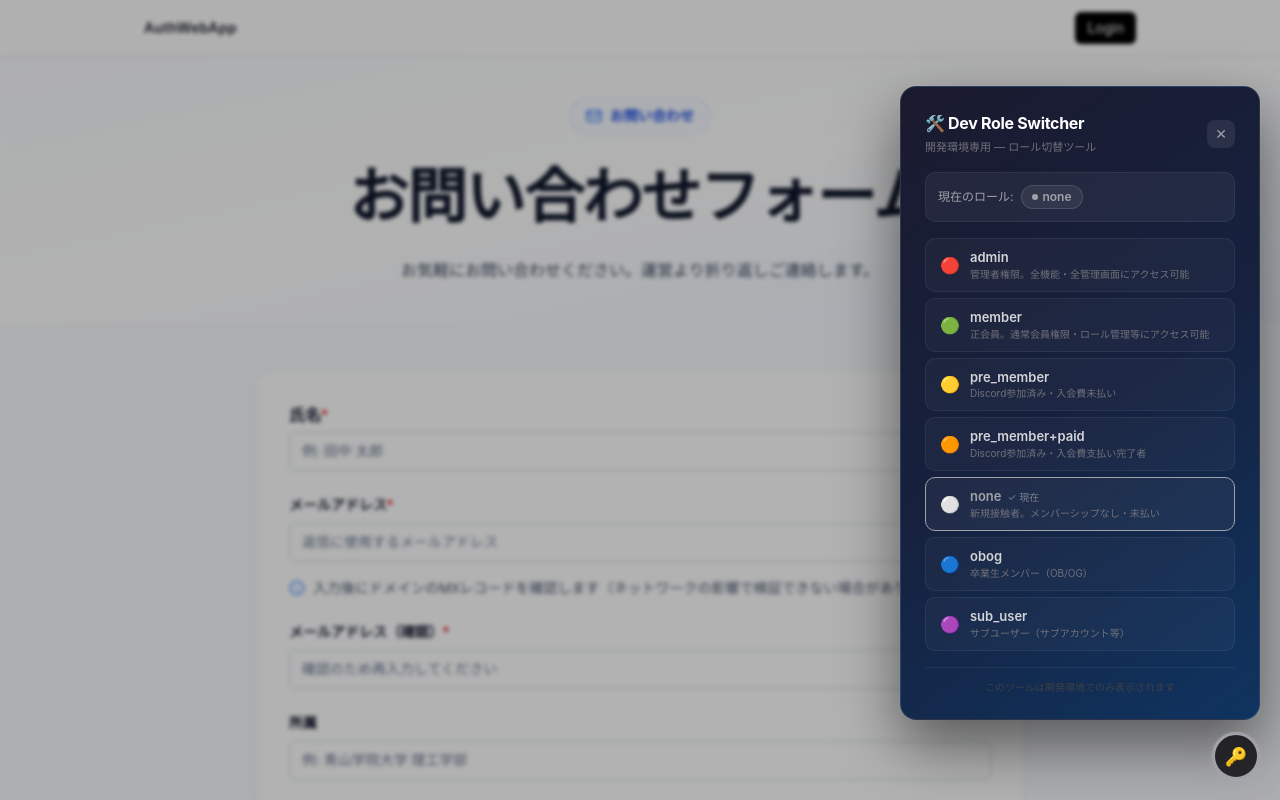
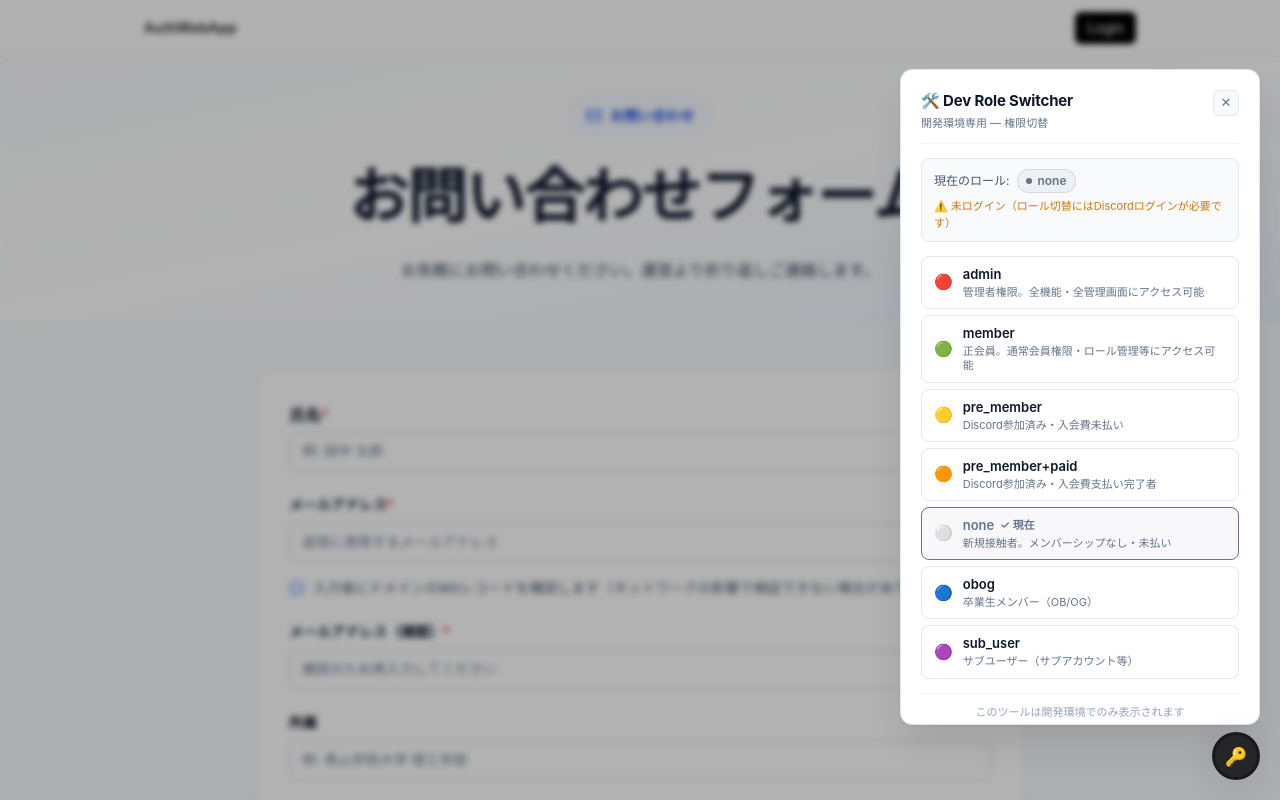
Before and after one commit to digitart-tech-assoc/AuthWebApp, a Next.js app in the folder frontend/: page /contact in a window 1280 px wide. Both pictures are taken after a click on the button "Dev Role Switcher". Shown: the top 800 px of the page. Built offline with nearby package versions, Linux system fonts and the light colour scheme; no server answers.

Commit message:
feat: DevRoleSwitcherの表示色を修正

```diff
--- a/frontend/src/components/dev/DevRoleSwitcher.tsx
+++ b/frontend/src/components/dev/DevRoleSwitcher.tsx
@@ -4,8 +4,10 @@
  * DevRoleSwitcher — 開発環境専用のロール切替モーダル
  *
  * 画面右下のフローティングボタンをクリックするとモーダルが開き、
- * ワンクリックで user_memberships + paid_invitations を操作してロールを切り替えられる。
+ * 7つの権限（admin / member / pre_member / pre_member+paid / none / obog / sub_user）
+ * をワンクリックで切り替えることができる。
  *
+ * 既存のWebページに合わせた、白基調でシンプルなデザイン。
  * NODE_ENV === "development" の場合のみマウントされる（layout.tsx で制御）。
  */
 
@@ -27,7 +29,7 @@ type Preset = {
 	description: string;
 };
 
-/* ─── プリセット（指定された7つのペルソナ） ─── */
+/* ─── プリセット ─── */
 const PRESETS: Preset[] = [
 	{
 		label: "admin",
@@ -80,14 +82,14 @@ const PRESETS: Preset[] = [
 	},
 ];
 
-/* ─── ロール表示色マッピング ─── */
+/* ─── ロール表示色マッピング（白背景用） ─── */
 const ROLE_COLORS: Record<string, string> = {
-	admin: "#ef4444",
-	member: "#22c55e",
-	pre_member: "#eab308",
-	none: "#a1a1aa",
-	obog: "#3b82f6",
-	sub_user: "#a855f7",
+	admin: "#dc2626",
+	member: "#16a34a",
+	pre_member: "#d97706",
+	none: "#64748b",
+	obog: "#2563eb",
+	sub_user: "#7c3aed",
 };
 
 export default function DevRoleSwitcher() {
@@ -140,7 +142,7 @@ export default function DevRoleSwitcher() {
 				const data = await res.json();
 				setMessage(data.message);
 				await fetchState();
-				// 1秒後にリロードして反映
+				// 反映のためリロード
 				setTimeout(() => {
 					window.location.reload();
 				}, 800);
@@ -161,7 +163,7 @@ export default function DevRoleSwitcher() {
 		return state.current_role === preset.role && state.is_paid === preset.is_paid;
 	};
 
-	const currentColor = state ? (ROLE_COLORS[state.current_role] ?? "#a1a1aa") : "#a1a1aa";
+	const currentColor = state ? (ROLE_COLORS[state.current_role] ?? "#64748b") : "#64748b";
 
 	if (!mounted) return null;
 
@@ -191,6 +193,14 @@ export default function DevRoleSwitcher() {
 					boxShadow: `0 4px 24px ${currentColor}40, 0 0 0 1px rgba(255,255,255,0.08)`,
 					transition: "all 0.2s ease",
 				}}
+				onMouseEnter={(e) => {
+					e.currentTarget.style.transform = "scale(1.06)";
+					e.currentTarget.style.borderColor = "rgba(49, 49, 56, 0.9)";
+				}}
+				onMouseLeave={(e) => {
+					e.currentTarget.style.transform = "scale(1)";
+					e.currentTarget.style.borderColor = "rgba(24, 24, 27, 0.9)";
+				}}
 				title="Dev Role Switcher"
 			>
 				🔑
@@ -215,74 +225,85 @@ export default function DevRoleSwitcher() {
 						style={{
 							position: "absolute",
 							inset: 0,
-							background: "rgba(0,0,0,0.3)",
-							backdropFilter: "blur(2px)",
+							background: "rgba(0, 0, 0, 0.3)",
+							backdropFilter: "blur(3px)",
 						}}
 					/>
 
-					{/* モーダル本体 */}
+					{/* モーダル本体（白基調・シンプル） */}
 					<div
 						id="dev-role-switcher-modal"
 						style={{
 							position: "relative",
 							width: "360px",
-							maxHeight: "80vh",
+							maxHeight: "82vh",
 							overflowY: "auto",
-							background: "linear-gradient(145deg, #1a1a2e 0%, #16213e 50%, #0f3460 100%)",
-							borderRadius: "16px",
-							border: "1px solid rgba(255,255,255,0.1)",
-							boxShadow: "0 25px 60px rgba(0,0,0,0.5), 0 0 0 1px rgba(255,255,255,0.05)",
-							padding: "24px",
-							fontFamily: "'Inter', -apple-system, sans-serif",
-							color: "#e4e4e7",
-							marginBottom: "60px",
+							background: "#ffffff",
+							borderRadius: "12px",
+							border: "1px solid #e2e8f0",
+							boxShadow: "0 20px 40px -8px rgba(0, 0, 0, 0.12), 0 1px 3px rgba(0, 0, 0, 0.06)",
+							padding: "20px",
+							fontFamily: "inherit",
+							color: "#0f172a",
+							marginBottom: "55px",
 						}}
 					>
 						{/* ヘッダー */}
 						<div
 							style={{
 								display: "flex",
-								alignItems: "center",
+								alignItems: "flex-start",
 								justifyContent: "space-between",
-								marginBottom: "16px",
+								paddingBottom: "12px",
+								marginBottom: "14px",
+								borderBottom: "1px solid #f1f5f9",
 							}}
 						>
 							<div>
 								<h3
 									style={{
 										margin: 0,
-										fontSize: "16px",
+										fontSize: "15px",
 										fontWeight: 700,
-										letterSpacing: "-0.02em",
-										color: "#fff",
+										letterSpacing: "-0.01em",
+										color: "#0f172a",
 									}}
 								>
 									🛠️ Dev Role Switcher
 								</h3>
 								<p
 									style={{
-										margin: "4px 0 0",
+										margin: "2px 0 0",
 										fontSize: "11px",
-										color: "#71717a",
+										color: "#64748b",
 									}}
 								>
-									開発環境専用 — ロール切替ツール
+									開発環境専用 — 権限切替
 								</p>
 							</div>
 							<button
 								onClick={() => setIsOpen(false)}
 								style={{
-									background: "rgba(255,255,255,0.08)",
-									border: "none",
-									borderRadius: "8px",
-									width: "28px",
-									height: "28px",
+									background: "#f8fafc",
+									border: "1px solid #e2e8f0",
+									borderRadius: "6px",
+									width: "26px",
+									height: "26px",
 									display: "flex",
 									alignItems: "center",
 									justifyContent: "center",
 									cursor: "pointer",
-									color: "#a1a1aa",
-									fontSize: "14px",
+									color: "#64748b",
+									fontSize: "13px",
+									transition: "all 0.15s ease",
+								}}
+								onMouseEnter={(e) => {
+									e.currentTarget.style.background = "#f1f5f9";
+									e.currentTarget.style.color = "#0f172a";
+								}}
+								onMouseLeave={(e) => {
+									e.currentTarget.style.background = "#f8fafc";
+									e.currentTarget.style.color = "#64748b";
 								}}
 							>
 								✕
@@ -293,11 +314,11 @@ export default function DevRoleSwitcher() {
 						{state && (
 							<div
 								style={{
-									background: "rgba(255,255,255,0.05)",
-									borderRadius: "10px",
-									padding: "12px",
-									marginBottom: "16px",
-									border: "1px solid rgba(255,255,255,0.06)",
+									background: "#f8fafc",
+									borderRadius: "8px",
+									padding: "10px 12px",
+									marginBottom: "14px",
+									border: "1px solid #e2e8f0",
 								}}
 							>
 								<div
@@ -306,22 +327,22 @@ export default function DevRoleSwitcher() {
 										alignItems: "center",
 										gap: "8px",
 										fontSize: "12px",
-										color: "#a1a1aa",
+										color: "#475569",
 									}}
 								>
-									<span>現在のロール:</span>
+									<span style={{ fontSize: "12px" }}>現在のロール:</span>
 									<span
 										style={{
 											display: "inline-flex",
 											alignItems: "center",
-											gap: "4px",
-											padding: "2px 10px",
+											gap: "5px",
+											padding: "2px 8px",
 											borderRadius: "9999px",
-											background: `${currentColor}20`,
+											background: `${currentColor}12`,
 											color: currentColor,
 											fontWeight: 600,
 											fontSize: "12px",
-											border: `1px solid ${currentColor}40`,
+											border: `1px solid ${currentColor}30`,
 										}}
 									>
 										<span
@@ -337,11 +358,12 @@ export default function DevRoleSwitcher() {
 									{state.is_paid && (
 										<span
 											style={{
-												padding: "2px 8px",
+												padding: "2px 7px",
 												borderRadius: "9999px",
-												background: "rgba(234,179,8,0.15)",
-												color: "#eab308",
-												fontSize: "10px",
+												background: "#fef3c7",
+												border: "1px solid #fde68a",
+												color: "#b45309",
+												fontSize: "11px",
 												fontWeight: 600,
 											}}
 										>
@@ -349,27 +371,37 @@ export default function DevRoleSwitcher() {
 										</span>
 									)}
 								</div>
-								{state.discord_id && (
+								{state.discord_id ? (
 									<div
 										style={{
-											fontSize: "10px",
-											color: "#52525b",
-											marginTop: "6px",
+											fontSize: "11px",
+											color: "#94a3b8",
+											marginTop: "5px",
 											fontFamily: "monospace",
 										}}
 									>
 										Discord ID: {state.discord_id}
 									</div>
+								) : (
+									<div
+										style={{
+											fontSize: "11px",
+											color: "#d97706",
+											marginTop: "5px",
+										}}
+									>
+										⚠️ 未ログイン（ロール切替にはDiscordログインが必要です）
+									</div>
 								)}
 							</div>
 						)}
 
-						{loading && (
+						{loading && !state && (
 							<div
 								style={{
 									textAlign: "center",
-									padding: "20px",
-									color: "#71717a",
+									padding: "18px",
+									color: "#64748b",
 									fontSize: "13px",
 								}}
 							>
@@ -377,7 +409,7 @@ export default function DevRoleSwitcher() {
 							</div>
 						)}
 
-						{/* プリセットボタン */}
+						{/* プリセット一覧 */}
 						<div
 							style={{
 								display: "flex",
@@ -389,7 +421,7 @@ export default function DevRoleSwitcher() {
 								const key = `${preset.role}-${preset.is_paid}`;
 								const isCurrent = isCurrentPreset(preset);
 								const isLoading = switching === key;
-								const color = ROLE_COLORS[preset.role] ?? "#a1a1aa";
+								const color = ROLE_COLORS[preset.role] ?? "#64748b";
 
 								return (
 									<button
@@ -402,36 +434,35 @@ export default function DevRoleSwitcher() {
 											alignItems: "center",
 											gap: "10px",
 											width: "100%",
-											padding: "10px 14px",
-											borderRadius: "10px",
+											padding: "9px 12px",
+											borderRadius: "8px",
 											border: isCurrent
 												? `1.5px solid ${color}`
-												: "1px solid rgba(255,255,255,0.06)",
+												: "1px solid #e2e8f0",
 											background: isCurrent
-												? `${color}15`
-												: "rgba(255,255,255,0.03)",
-											color: isCurrent ? color : "#d4d4d8",
+												? `${color}0c`
+												: "#ffffff",
+											color: "#0f172a",
 											cursor: isCurrent ? "default" : "pointer",
 											opacity: isLoading ? 0.6 : 1,
 											transition: "all 0.15s ease",
 											textAlign: "left",
 											fontFamily: "inherit",
-											fontSize: "13px",
 										}}
 										onMouseEnter={(e) => {
 											if (!isCurrent) {
-												(e.currentTarget as HTMLButtonElement).style.background =
-													"rgba(255,255,255,0.07)";
+												e.currentTarget.style.background = "#f8fafc";
+												e.currentTarget.style.borderColor = "#cbd5e1";
 											}
 										}}
 										onMouseLeave={(e) => {
 											if (!isCurrent) {
-												(e.currentTarget as HTMLButtonElement).style.background =
-													"rgba(255,255,255,0.03)";
+												e.currentTarget.style.background = "#ffffff";
+												e.currentTarget.style.borderColor = "#e2e8f0";
 											}
 										}}
 									>
-										<span style={{ fontSize: "16px", flexShrink: 0 }}>
+										<span style={{ fontSize: "15px", flexShrink: 0 }}>
 											{preset.emoji}
 										</span>
 										<div style={{ flex: 1, minWidth: 0 }}>
@@ -440,16 +471,20 @@ export default function DevRoleSwitcher() {
 													fontWeight: 600,
 													fontSize: "13px",
 													lineHeight: "1.3",
+													display: "flex",
+													alignItems: "center",
+													gap: "6px",
 												}}
 											>
-												{preset.label}
+												<span style={{ color: isCurrent ? color : "#0f172a" }}>
+													{preset.label}
+												</span>
 												{isCurrent && (
 													<span
 														style={{
-															marginLeft: "6px",
-															fontSize: "10px",
-															fontWeight: 400,
-															opacity: 0.7,
+															fontSize: "11px",
+															fontWeight: 600,
+															color: color,
 														}}
 													>
 														✓ 現在
@@ -458,10 +493,10 @@ export default function DevRoleSwitcher() {
 											</div>
 											<div
 												style={{
-													fontSize: "10px",
-													color: "#71717a",
-													lineHeight: "1.4",
-													marginTop: "1px",
+													fontSize: "11px",
+													color: "#64748b",
+													lineHeight: "1.3",
+													marginTop: "2px",
 												}}
 											>
 												{preset.description}
@@ -482,24 +517,24 @@ export default function DevRoleSwitcher() {
 							})}
 						</div>
 
-						{/* メッセージ */}
+						{/* 通知メッセージ */}
 						{message && (
 							<div
 								style={{
 									marginTop: "12px",
-									padding: "10px 12px",
+									padding: "9px 12px",
 									borderRadius: "8px",
 									background: message.startsWith("エラー") || message.startsWith("通信エラー")
-										? "rgba(239,68,68,0.1)"
-										: "rgba(34,197,94,0.1)",
+										? "#fef2f2"
+										: "#f0fdf4",
 									border: `1px solid ${
 										message.startsWith("エラー") || message.startsWith("通信エラー")
-											? "rgba(239,68,68,0.2)"
-											: "rgba(34,197,94,0.2)"
+											? "#fecaca"
+											: "#bbf7d0"
 									}`,
 									color: message.startsWith("エラー") || message.startsWith("通信エラー")
-										? "#fca5a5"
-										: "#86efac",
+										? "#991b1b"
+										: "#166534",
 									fontSize: "12px",
 									lineHeight: "1.4",
 								}}
@@ -511,11 +546,11 @@ export default function DevRoleSwitcher() {
 						{/* フッター */}
 						<div
 							style={{
-								marginTop: "16px",
-								paddingTop: "12px",
-								borderTop: "1px solid rgba(255,255,255,0.06)",
-								fontSize: "10px",
-								color: "#3f3f46",
+								marginTop: "14px",
+								paddingTop: "10px",
+								borderTop: "1px solid #f1f5f9",
+								fontSize: "11px",
+								color: "#94a3b8",
 								textAlign: "center",
 							}}
 						>
```
